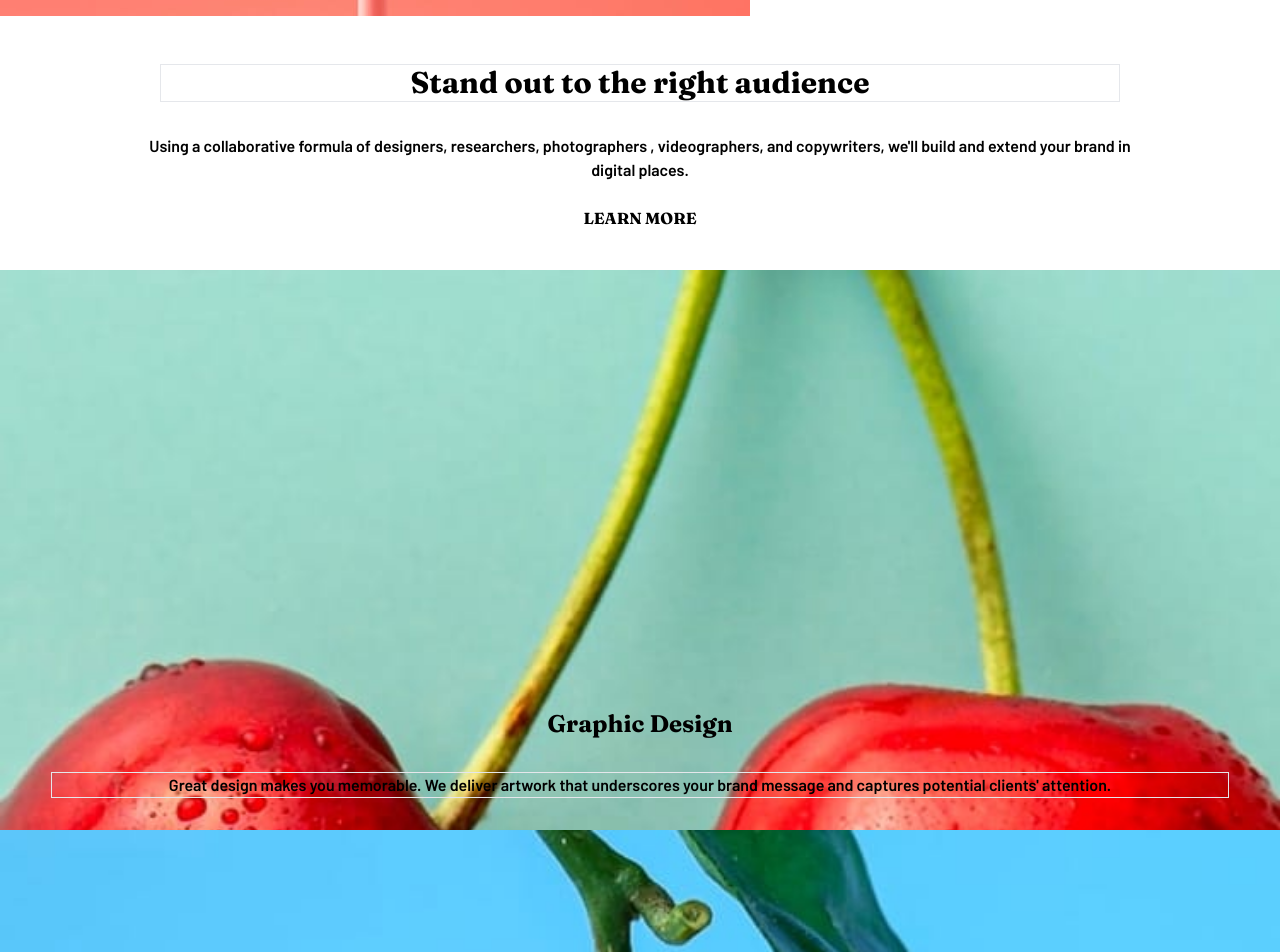
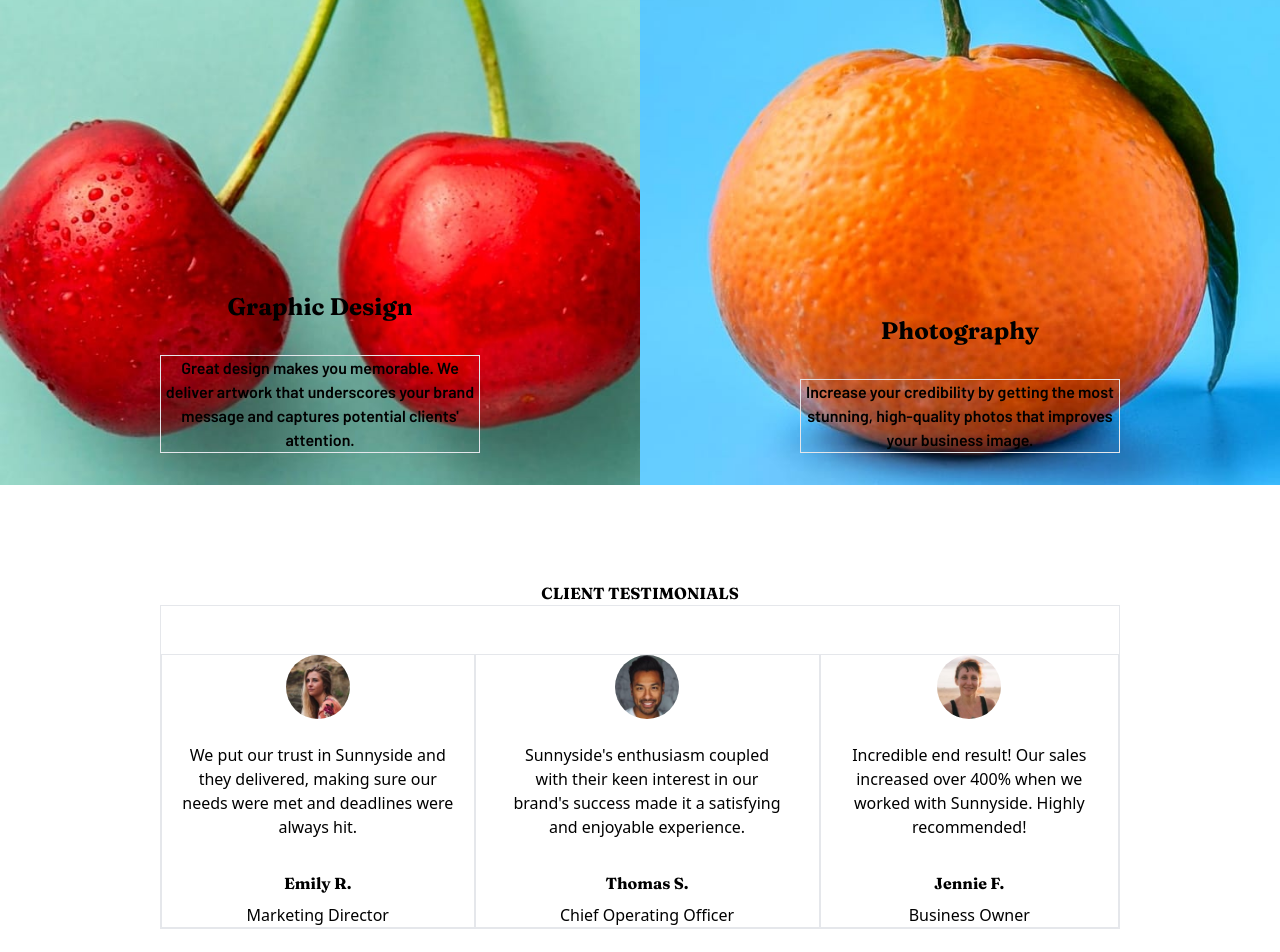
Before and after one commit to presh-031/Sunnyside-Landing-Page, a React (Create React App) app: page / in a window 1280 px wide. Shown: the part 1940-2892 px from the top of the page. Built offline with nearby package versions, Linux system fonts and the light colour scheme.

Commit message:
testimonials section now responsive

```diff
--- a/src/components/Footer.jsx
+++ b/src/components/Footer.jsx
@@ -12,7 +12,7 @@ const Footer = () => {
         <li>Services</li>
         <li>Projects</li>
       </ul>
-      <div className="mt-20 pb-16   flex justify-center gap-6">
+      <div className="mt-20 flex   justify-center gap-6 pb-16">
         <div>
           <img src={facebook} alt="" />
         </div>
@@ -26,6 +26,7 @@ const Footer = () => {
           <img src={pinterest} alt="" />
         </div>
       </div>
+      {/* Attribution */}
     </div>
   );
 };
--- a/src/components/Grid.jsx
+++ b/src/components/Grid.jsx
@@ -21,26 +21,28 @@ const Grid = () => {
           <img src={eggImage} alt="" />
         </div>
       </div>
-      <div>
-        <div>
+      <div className="sm:flex">
+        <div className="sm:w-[50%]">
           <img src={cupImage} alt="" />
         </div>
-        <div className=" text-center ">
-          <p className=" mx-auto mt-12  mb-8 w-3/4 border font-fraunces text-3xl">Stand out to the right audience</p>
-          <p className="mx-auto mb-6 w-4/5 font-barlow">
+        <div className=" text-center sm:flex  sm:w-[50%] sm:flex-col sm:justify-center  sm:pl-36  sm:text-left ">
+          <p className=" mx-auto mt-12  mb-8 w-3/4 border font-fraunces text-3xl sm:mx-0 sm:w-[50%]">
+            Stand out to the right audience
+          </p>
+          <p className="mx-auto mb-6 w-4/5 font-barlow sm:mx-0 sm:mb-8 sm:w-[72%]">
             Using a collaborative formula of designers, researchers, photographers , videographers, and copywriters,
-            we'll build and extend your brand in digital places.{" "}
+            we'll build and extend your brand in digital places.
           </p>
-          <p className="mb-10 font-fraunces">LEARN MORE</p>
+          <p className="mb-10 font-fraunces sm:font-black">LEARN MORE</p>
         </div>
       </div>
-      <div>
+      <div className="sm:flex">
         <div
           className="flex h-[35rem]  w-full flex-col justify-end bg-cover bg-no-repeat text-center"
           style={{ backgroundImage: `url(${appleImage})` }}
         >
-          <p className="mb-8 font-fraunces text-2xl">Graphic Design</p>
-          <p className="mx-auto mb-8 w-[92%] border font-barlow">
+          <p className="mb-8 font-fraunces text-2xl ">Graphic Design</p>
+          <p className="mx-auto mb-8 w-[92%] border font-barlow sm:w-1/2">
             Great design makes you memorable. We deliver artwork that underscores your brand message and captures
             potential clients' attention.
           </p>
@@ -49,8 +51,8 @@ const Grid = () => {
           className="flex h-[35rem]  w-full flex-col justify-end bg-cover bg-no-repeat text-center"
           style={{ backgroundImage: `url(${orangeImage})` }}
         >
-          <p className="mb-8 font-fraunces text-2xl">Photography</p>
-          <p className="mx-auto mb-8 w-[92%] border font-barlow">
+          <p className="mb-8 font-fraunces text-2xl ">Photography</p>
+          <p className="mx-auto mb-8 w-[92%] border font-barlow sm:w-1/2">
             Increase your credibility by getting the most stunning, high-quality photos that improves your business
             image.
           </p>
--- a/src/components/Testimonials.jsx
+++ b/src/components/Testimonials.jsx
@@ -5,33 +5,33 @@ import jennie from "../images/image-jennie.jpg";
 const Testimonials = () => {
   return (
     <section className="text-center">
-      <p className="mt-12 font-fraunces">CLIENT TESTIMONIALS</p>
+      <p className="mt-12 font-fraunces  sm:mt-24">CLIENT TESTIMONIALS</p>
       {/* flex */}
-      <div className=" border">
+      <div className=" border sm:mx-auto sm:flex sm:w-3/4">
         <div className="mt-12 border">
-          <img className="w-12 rounded-full mx-auto" src={emily} alt="" />
-          <p className="w-[80%] mx-auto mt-6 mb-8">
+          <img className="mx-auto w-12 rounded-full sm:w-16" src={emily} alt="" />
+          <p className="mx-auto mt-6 mb-8 w-[80%] sm:w-[90%]">
             We put our trust in Sunnyside and they delivered, making sure our needs were met and deadlines were always
             hit.
           </p>
-          <p className="font-fraunces mb-2">Emily R.</p>
+          <p className="mb-2 font-fraunces">Emily R.</p>
           <p>Marketing Director</p>
         </div>
         <div className="mt-12 border">
-          <img className="w-12 rounded-full mx-auto" src={thomas} alt="" />
-          <p className="w-[80%] mx-auto mt-6 mb-8">
+          <img className="mx-auto w-12 rounded-full sm:w-16" src={thomas} alt="" />
+          <p className="mx-auto mt-6 mb-8 w-[80%] sm:w-[80%]">
             Sunnyside's enthusiasm coupled with their keen interest in our brand's success made it a satisfying and
             enjoyable experience.
           </p>
-          <p className="font-fraunces mb-2">Thomas S.</p>
+          <p className="mb-2 font-fraunces">Thomas S.</p>
           <p>Chief Operating Officer</p>
         </div>
         <div className="mt-12 border">
-          <img className="w-12 rounded-full mx-auto" src={jennie} alt="" />
-          <p className="w-[80%] mx-auto mt-6 mb-8">
+          <img className="mx-auto w-12 rounded-full sm:w-16" src={jennie} alt="" />
+          <p className="mx-auto mt-6 mb-8 w-[80%] sm:w-[95%]">
             Incredible end result! Our sales increased over 400% when we worked with Sunnyside. Highly recommended!
           </p>
-          <p className="font-fraunces mb-2">Jennie F.</p>
+          <p className="mb-2 font-fraunces">Jennie F.</p>
           <p>Business Owner</p>
         </div>
       </div>
```
